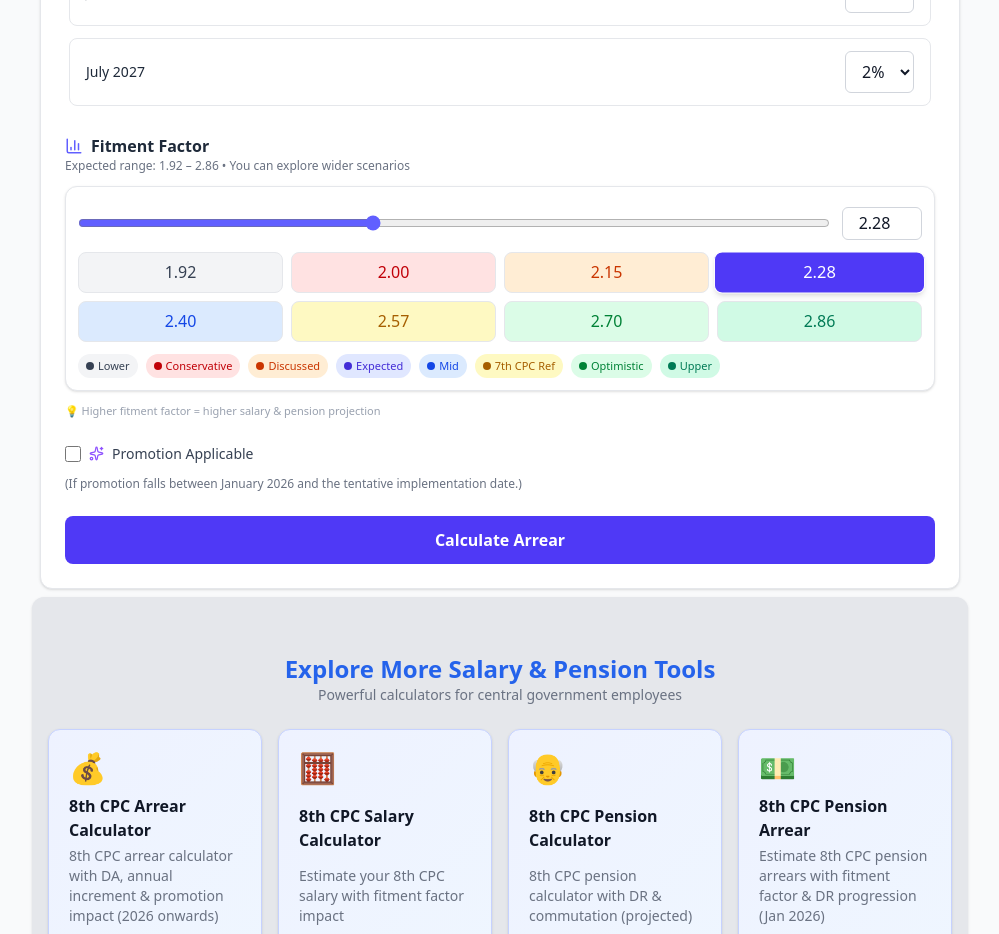
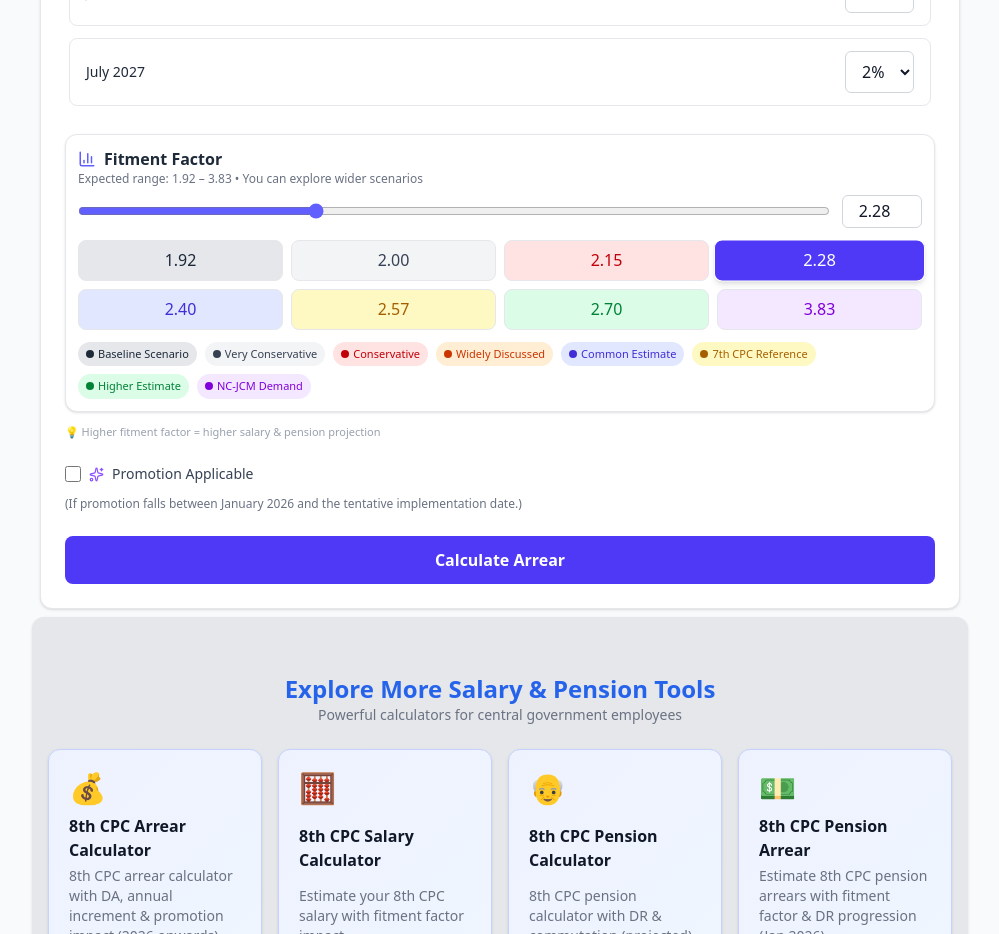
Before and after one commit to deepakkrcodes-sudo/8cpc-calculator, a Next.js app: page /8th-cpc-arrear-calculator in a window 1280 px wide. Shown: the part 1320-2254 px from the top of the page, without its empty margins (140-1139 px from the left). Built offline with nearby package versions, Linux system fonts and the light colour scheme.

Commit message:
updated fitmentfactorcontrol for 3.83

```diff
--- a/app/page.js
+++ b/app/page.js
@@ -26,6 +26,25 @@ export default function Home() {
       {/* Salary Calculator */}
       <section>
         <SalaryCalculator />
+      </section>
+
+      {/* Latest Update Banner */}
+      <section className="bg-yellow-50 border border-yellow-300 p-4 rounded-xl shadow-sm">
+        <h2 className="text-md font-semibold text-yellow-800">
+          🔔 Latest Update – 8th Pay Commission (May 2026)
+        </h2>
+
+        <p className="text-sm text-gray-800 mt-1">
+          The government has extended the deadline for submitting feedback and
+          representations to the 8th Pay Commission till <strong>31 May 2026</strong>.
+          The Commission is currently in the consultation phase, collecting inputs
+          from employees, pensioners and unions regarding salary structure,
+          fitment factor, allowances and pension revision.
+        </p>
+
+        <p className="text-xs text-gray-600 mt-2">
+          ⚠️ Final salary structure, fitment factor and pension changes are not yet decided.
+        </p>
       </section>
 
 
@@ -64,6 +83,25 @@ export default function Home() {
 
 
         <div className="space-y-6">
+
+          {/* Timeline Item */}
+          <div className="border-l-4 border-green-600 pl-4">
+            <p className="text-xs text-gray-500">May 2026 (Latest)</p>
+            <h3 className="font-semibold text-gray-900">
+              Deadline Extended for Public Feedback
+            </h3>
+
+            <p className="text-sm text-gray-700 mt-1">
+              The deadline for submitting feedback and memoranda to the 8th Pay Commission
+              has been extended till <strong>31 May 2026</strong>. Employee unions,
+              pensioners and government departments are actively submitting proposals
+              related to salary revision, fitment factor, pension benefits and allowances.
+              This indicates that the Commission is still in the consultation stage and
+              final recommendations are yet to be prepared.
+            </p>
+          </div>
+
+          <hr className="border-gray-200" />
 
           {/* Timeline Item */}
           <div className="border-l-4 border-blue-600 pl-4">
@@ -136,6 +174,32 @@ export default function Home() {
           </div>
 
         </div>
+
+        <hr className="border-gray-400" />
+
+        <h2 className="text-lg font-semibold">
+          Current Status of 8th Pay Commission (Reality Check)
+        </h2>
+
+        <ul className="text-sm text-gray-700 space-y-2">
+          <li>✔ The 8th Pay Commission has been constituted (Nov 2025)</li>
+          <li>✔ Currently in consultation phase (2026)</li>
+          <li>✔ Deadline extended to 31 May 2026 for feedback</li>
+          <li>❗ Fitment factor is NOT finalized</li>
+          <li>❗ Salary revision is NOT approved yet</li>
+          <li>❗ Old Pension Scheme (OPS) is NOT confirmed</li>
+        </ul>
+
+        <h2 className="text-lg font-semibold">
+          Expected Timeline for 8th Pay Commission
+        </h2>
+
+        <ul className="text-sm text-gray-700 space-y-2">
+          <li>• Consultation & data collection: 2026</li>
+          <li>• Report submission: Expected by 2027</li>
+          <li>• Implementation: Likely 2027–2028</li>
+          <li>• Arrears: Expected from January 2026</li>
+        </ul>
 
         <hr className="border-gray-400" />
 
--- a/components/calculator/FitmentFactorControl.js
+++ b/components/calculator/FitmentFactorControl.js
@@ -9,18 +9,26 @@ export default function FitmentFactorControl({
 }) {
 
   const presets = [
-        { value: 1.92, label: "Lower", color: "bg-gray-100 text-gray-700" },
-        { value: 2.00, label: "Conservative", color: "bg-red-100 text-red-700" },
-        { value: 2.15, label: "Discussed", color: "bg-orange-100 text-orange-700" },
-        { value: 2.28, label: "Expected", color: "bg-indigo-100 text-indigo-700" },
-        { value: 2.40, label: "Mid", color: "bg-blue-100 text-blue-700" },
-        { value: 2.57, label: "7th CPC Ref", color: "bg-yellow-100 text-yellow-700" },
-        { value: 2.70, label: "Optimistic", color: "bg-green-100 text-green-700" },
-        { value: 2.86, label: "Upper", color: "bg-emerald-100 text-emerald-700" }
+    { value: 1.92, label: "Baseline Scenario", color: "bg-gray-200 text-gray-800" },
+
+    { value: 2.00, label: "Very Conservative", color: "bg-gray-100 text-gray-700" },
+
+    { value: 2.15, label: "Conservative", color: "bg-red-100 text-red-700" },
+
+    { value: 2.28, label: "Widely Discussed", color: "bg-orange-100 text-orange-700" },
+
+    { value: 2.40, label: "Common Estimate", color: "bg-indigo-100 text-indigo-700" },
+
+    { value: 2.57, label: "7th CPC Reference", color: "bg-yellow-100 text-yellow-700" },
+
+    { value: 2.70, label: "Higher Estimate", color: "bg-green-100 text-green-700" },
+
+    { value: 3.83, label: "NC-JCM Demand", color: "bg-purple-100 text-purple-700" }
   ];
 
   return (
     <div className="space-y-3">
+      <div className="rounded-xl border border-gray-200 bg-white shadow-sm px-3 py-3">
 
         {/* TITLE */}
         <div>
@@ -30,18 +38,18 @@ export default function FitmentFactorControl({
           </label>
 
           <p className="text-xs text-gray-500">
-                    Expected range: <span className="font-medium">1.92 – 2.86</span> • You can explore wider scenarios
+            Expected range: <span className="font-medium">1.92 – 3.83</span> • You can explore wider scenarios
           </p>
         </div>
 
-            <div className="rounded-xl border border-gray-200 bg-white shadow-sm px-3 py-3">
+
         {/* SLIDER + INPUT */}
         <div className="flex items-center gap-3 mt-2">
 
           <input
             type="range"
             min="1.5"
-                        max="3.5"
+            max="4"
             step="0.01"
             value={fitmentFactor}
             onChange={(e) => setFitmentFactor(Number(e.target.value))}
--- a/components/paymatrix/FitmentFactorControl.js
+++ b/components/paymatrix/FitmentFactorControl.js
@@ -9,14 +9,21 @@ export default function FitmentFactorControl({
 }) {
 
   const presets = [
-    { value: 1.92, label: "Lower", color: "bg-gray-100 text-gray-700" },
-    { value: 2.00, label: "Conservative", color: "bg-red-100 text-red-700" },
-    { value: 2.15, label: "Discussed", color: "bg-orange-100 text-orange-700" },
-    { value: 2.28, label: "Expected", color: "bg-indigo-100 text-indigo-700" },
-    { value: 2.40, label: "Mid", color: "bg-blue-100 text-blue-700" },
-    { value: 2.57, label: "7th CPC Ref", color: "bg-yellow-100 text-yellow-700" },
-    { value: 2.70, label: "Optimistic", color: "bg-green-100 text-green-700" },
-    { value: 2.86, label: "Upper", color: "bg-emerald-100 text-emerald-700" }
+    { value: 1.92, label: "Baseline Scenario", color: "bg-gray-200 text-gray-800" },
+
+    { value: 2.00, label: "Very Conservative", color: "bg-gray-100 text-gray-700" },
+
+    { value: 2.15, label: "Conservative", color: "bg-red-100 text-red-700" },
+
+    { value: 2.28, label: "Widely Discussed", color: "bg-orange-100 text-orange-700" },
+
+    { value: 2.40, label: "Common Estimate", color: "bg-indigo-100 text-indigo-700" },
+
+    { value: 2.57, label: "7th CPC Reference", color: "bg-yellow-100 text-yellow-700" },
+
+    { value: 2.70, label: "Higher Estimate", color: "bg-green-100 text-green-700" },
+
+    { value: 3.83, label: "NC-JCM Demand", color: "bg-purple-100 text-purple-700" }
   ];
 
   return (
@@ -31,7 +38,7 @@ export default function FitmentFactorControl({
           </label>
 
           <p className="text-xs text-gray-500">
-            Expected range: <span className="font-medium">1.92 – 2.86</span> • You can explore wider scenarios
+            Expected range: <span className="font-medium">1.92 – 3.83</span> • You can explore wider scenarios
           </p>
         </div>
 
@@ -42,7 +49,7 @@ export default function FitmentFactorControl({
           <input
             type="range"
             min="1.5"
-            max="3.5"
+            max="4"
             step="0.01"
             value={fitmentFactor}
             onChange={(e) => setFitmentFactor(Number(e.target.value))}
--- a/components/pension/FitmentFactorControl.js
+++ /dev/null
@@ -1,115 +0,0 @@
-"use client";
-
-import { BarChart3 } from "lucide-react";
-
-export default function FitmentFactorControl({
-  fitmentFactor,
-  setFitmentFactor
-}) {
-
-  const presets = [
-    { value: 1.92, label: "Lower", color: "bg-gray-100 text-gray-700" },
-    { value: 2.00, label: "Conservative", color: "bg-red-100 text-red-700" },
-    { value: 2.15, label: "Discussed", color: "bg-orange-100 text-orange-700" },
-    { value: 2.28, label: "Expected", color: "bg-indigo-100 text-indigo-700" },
-    { value: 2.40, label: "Mid", color: "bg-blue-100 text-blue-700" },
-    { value: 2.57, label: "7th CPC Ref", color: "bg-yellow-100 text-yellow-700" },
-    { value: 2.70, label: "Optimistic", color: "bg-green-100 text-green-700" },
-    { value: 2.86, label: "Upper", color: "bg-emerald-100 text-emerald-700" }
-  ];
-
-  return (
-    <div className="space-y-2 sm:space-y-3">
-
-      {/* TITLE */}
-      <div>
-        <label className="text-sm sm:text-md font-semibold flex items-center gap-2 text-gray-800">
-          <BarChart3 size={16} className="text-indigo-500" />
-          Fitment Factor
-        </label>
-
-        <p className="text-[11px] sm:text-xs text-gray-500">
-          Expected range: <span className="font-medium">1.92 – 2.86</span>
-        </p>
-      </div>
-       <div className="h-[2px] w-full bg-gradient-to-r from-indigo-500 via-blue-500 to-purple-500 rounded-full"></div>
-
-
-
-      {/* SLIDER + INPUT */}
-      <div className="flex items-center gap-2 sm:gap-3">
-
-        <input
-          type="range"
-          min="1.5"
-          max="3.5"
-          step="0.01"
-          value={fitmentFactor}
-          onChange={(e) => setFitmentFactor(Number(e.target.value))}
-          className="w-full accent-indigo-500"
-        />
-
-        <input
-          type="number"
-          step="0.01"
-          value={fitmentFactor}
-          onChange={(e) => setFitmentFactor(Number(e.target.value))}
-          className="w-16 sm:w-20 border border-gray-300 rounded-md px-1.5 sm:px-2 py-1 text-center text-xs sm:text-sm focus:ring-2 focus:ring-indigo-400 outline-none"
-        />
-
-      </div>
-
-
-      {/* PRESET BUTTON GRID */}
-      <div className="grid grid-cols-4 gap-1 sm:gap-2">
-
-        {presets.map((p) => {
-          const isActive = Number(fitmentFactor).toFixed(2) === p.value.toFixed(2);
-
-          return (
-            <button
-              key={p.value}
-              onClick={() => setFitmentFactor(p.value)}
-              title={p.label}
-              className={`
-                w-full py-1.5 sm:py-2 rounded-md sm:rounded-lg
-                text-[11px] sm:text-sm font-medium
-                border transition-all duration-200
-                ${isActive
-                  ? "bg-indigo-600 text-white shadow-sm scale-[1.02]"
-                  : `${p.color} border-gray-200`}
-              `}
-            >
-              {p.value.toFixed(2)}
-            </button>
-          );
-        })}
-
-      </div>
-
-
-      {/* LEGENDS */}
-      <div className="flex flex-wrap gap-1.5 sm:gap-2 pt-1">
-
-        {presets.map((p) => (
-          <div
-            key={p.value}
-            className={`flex items-center gap-1 px-1.5 sm:px-2 py-[2px] sm:py-1 rounded-full text-[10px] sm:text-[11px] ${p.color}`}
-          >
-            <span className="w-1.5 h-1.5 sm:w-2 sm:h-2 rounded-full bg-current"></span>
-            {p.label}
-          </div>
-        ))}
-
-      </div>
-
-
-      {/* MICRO INSIGHT */}
-      <div className="w-full">
-        <div className="text-left text-[10px] sm:text-[11px] text-gray-400">
-          💡 Higher fitment factor = higher salary & pension projection
-        </div>
-      </div>
-    </div>
-  );
-}
--- a/components/pensionArrear/PensionInputForm.js
+++ b/components/pensionArrear/PensionInputForm.js
@@ -6,15 +6,22 @@ import DAProgressionTable from "./DAProgressionTable";
 import { BarChart3, CalendarClock, Wallet, Clock, Repeat } from "lucide-react";
 
 const presets = [
-  { value: 1.92, label: "Lower", color: "bg-gray-100 text-gray-700" },
-  { value: 2.00, label: "Conservative", color: "bg-red-100 text-red-700" },
-  { value: 2.15, label: "Discussed", color: "bg-orange-100 text-orange-700" },
-  { value: 2.28, label: "Expected", color: "bg-indigo-100 text-indigo-700" },
-  { value: 2.40, label: "Mid", color: "bg-blue-100 text-blue-700" },
-  { value: 2.57, label: "7th CPC Ref", color: "bg-yellow-100 text-yellow-700" },
-  { value: 2.70, label: "Optimistic", color: "bg-green-100 text-green-700" },
-  { value: 2.86, label: "Upper", color: "bg-emerald-100 text-emerald-700" }
-];
+    { value: 1.92, label: "Baseline Scenario", color: "bg-gray-200 text-gray-800" },
+
+    { value: 2.00, label: "Very Conservative", color: "bg-gray-100 text-gray-700" },
+
+    { value: 2.15, label: "Conservative", color: "bg-red-100 text-red-700" },
+
+    { value: 2.28, label: "Widely Discussed", color: "bg-orange-100 text-orange-700" },
+
+    { value: 2.40, label: "Common Estimate", color: "bg-indigo-100 text-indigo-700" },
+
+    { value: 2.57, label: "7th CPC Reference", color: "bg-yellow-100 text-yellow-700" },
+
+    { value: 2.70, label: "Higher Estimate", color: "bg-green-100 text-green-700" },
+
+    { value: 3.83, label: "NC-JCM Demand", color: "bg-purple-100 text-purple-700" }
+  ];
 
 export default function PensionInputForm({ onCalculate }) {
 
@@ -233,7 +240,7 @@ export default function PensionInputForm({ onCalculate }) {
             </h3>
 
             <p className="text-xs text-gray-500">
-              Expected range: <span className="font-medium">1.92 – 2.86</span>
+              Expected range: <span className="font-medium">1.92 – 3.83</span>
             </p>
           </div>
 
@@ -247,7 +254,7 @@ export default function PensionInputForm({ onCalculate }) {
               <input
                 type="range"
                 min="1.5"
-                max="3.5"
+                max="4.0"
                 step="0.01"
                 value={fitmentFactor}
                 onChange={(e) => setFitmentFactor(Number(e.target.value))}
```
Lines whose indentation alone changed are shown as unchanged.
